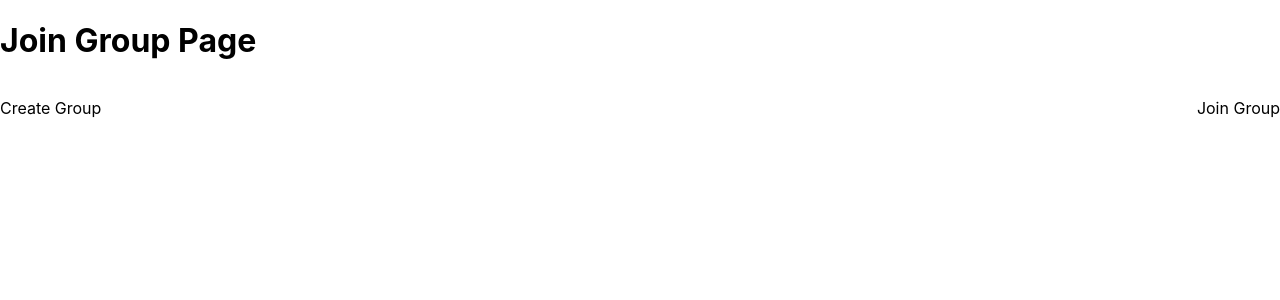
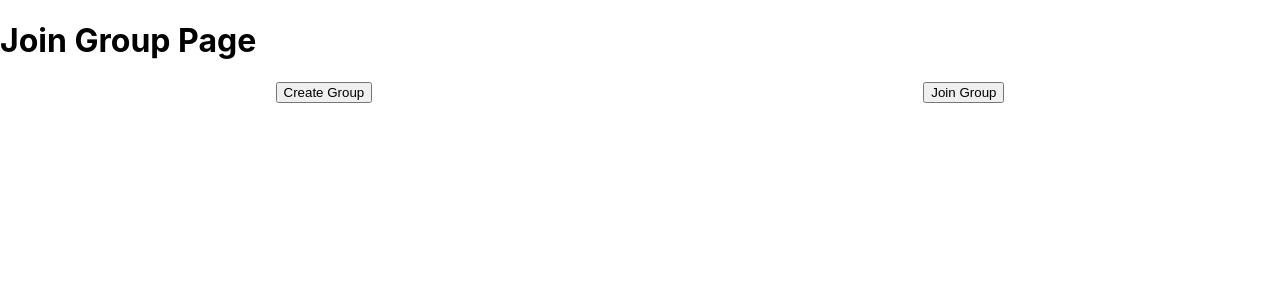
Before and after one commit to GT-WebDev-Group-Planning/group-planning-v1, a React (Create React App) app in the folder client/: page /joingroup in a window 1280 px wide. Shown: the top 300 px of the page. Built offline with nearby package versions, Linux system fonts and the light colour scheme.

Commit message:
added button click functionality

```diff
--- a/client/src/pages/join_group/JoinGroup.js
+++ b/client/src/pages/join_group/JoinGroup.js
@@ -4,25 +4,46 @@ import './joingroup.css';
   Idea: First, start where the buttons are in two halves of the screen, two contrasting colors.
   Once either is pressed, the side of the screen of the button pressed expands to the whole screen (animation, don't have to do it right now)
   Then, show the necessary inputs that the user needs to press
+
+  On the button press, only display the respective follow-up inputs/buttons
 */
 
 function JoinGroup() {
+  // replace this with clickedJoin and clickedCreate
+  // since we want to also show the rest of the inputs
+  const [showCreate, setShowCreate] = useState(true);
+  const [showJoin, setShowJoin] = useState(true);
   return (
     <div className="JoinGroup">
       <h1>Join Group Page</h1>
       <div className="main">
-        <p>Create Group</p>
-        <p>Join Group</p>
+        {showCreate && <CreateButton setShowJoin={setShowJoin} />}
+        {showJoin && <JoinButton setShowCreate={setShowCreate} />}
       </div>
     </div>
   );
 }
 
-function JoinButton() {
-  const [isPressed, setPressed] = useState(false);
+function CreateButton({setShowJoin}) {
   return (
-    <button>
+    <button onClick={
+      () => {
+        setShowJoin(false);
+      }
+    }>
+      Create Group
+    </button>
+  );
+}
 
+function JoinButton({setShowCreate}) {
+  return (
+    <button onClick={
+      () => {
+        setShowCreate(false);
+      }
+    }>
+      Join Group
     </button>
   );
 }
--- a/client/src/pages/join_group/joingroup.css
+++ b/client/src/pages/join_group/joingroup.css
@@ -1,5 +1,5 @@
 .main {
     display: flex;
     flex: 1 1 auto;
-    justify-content: space-between;
+    justify-content: space-around;
 }
```
